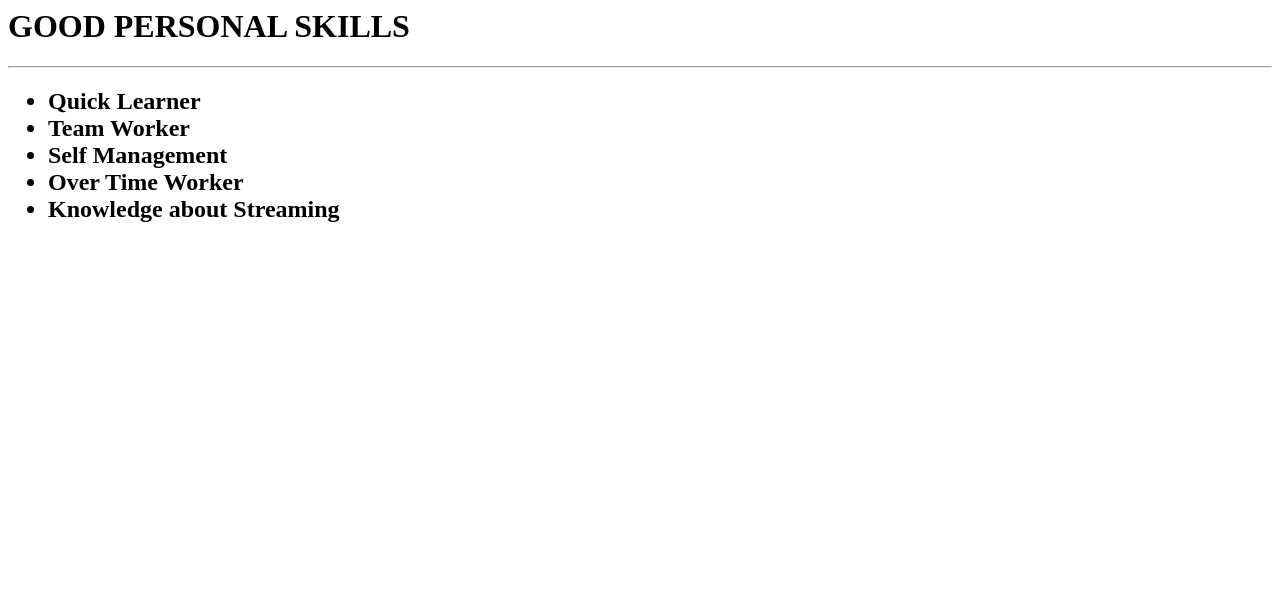
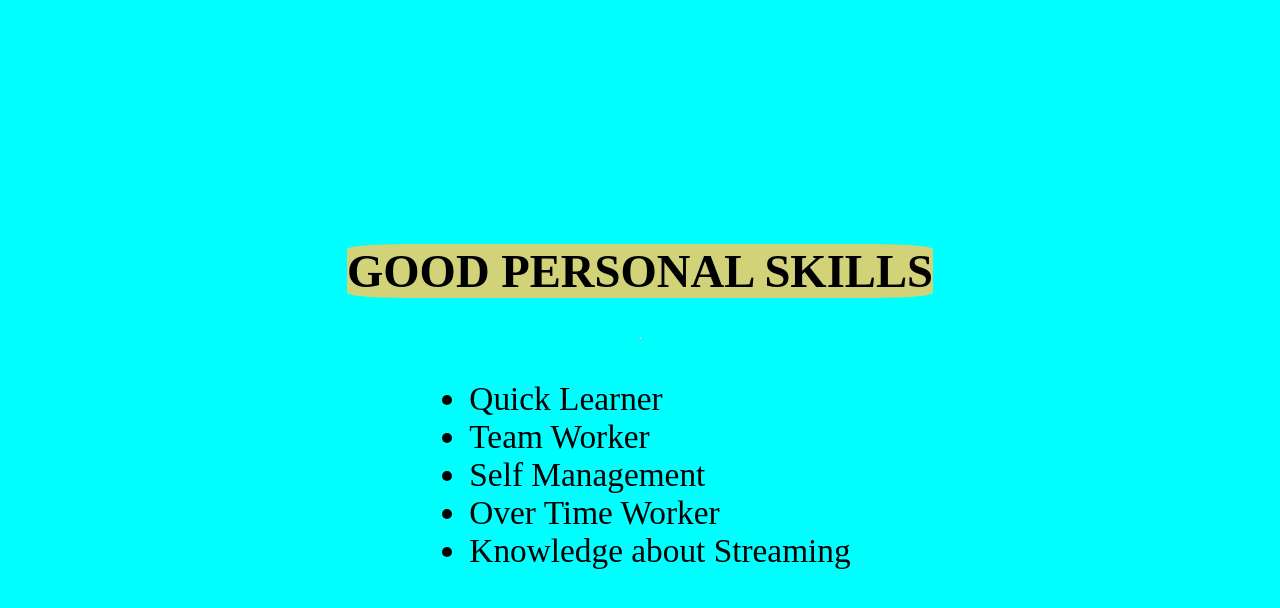
Before and after one commit to ashrarffff/ASHRAF-RESUME, a plain HTML site: page good.html in a window 1280 px wide. Drawn offline with Linux system fonts and the light colour scheme.

Commit message:
Update good.html

```diff
--- a/good.html
+++ b/good.html
@@ -1,12 +1,46 @@
-<h1>GOOD PERSONAL SKILLS</h1>
+<!DOCTYPE html>
+<html lang="en">
+<head>
+    <meta charset="UTF-8">
+    <meta name="viewport" content="width=device-width, initial-scale=1.0">
+    <title>skills</title>
+    <style>
+        body{
+            background-color: aqua;
+        }
+        .good{
+            background-color: aqua;
+            display: flex;
+            flex-direction: column;
+            justify-content: center;
+           align-items: center;
+           height: 100vh;
+
+
+        }
+        h1{
+            font-size: 35pt;
+            background-color: rgb(210, 210, 121);
+            border-radius: 10%;
+        }
+        ul{
+            font-size: 25pt;
+        }
+    </style>
+</head>
+<body>
+    <div class="good">
+    <h1>GOOD PERSONAL SKILLS</h1>
 <hr />
 
 <ul>
-    <h2>
         <li>Quick Learner</li>
         <li>Team Worker</li>
         <li>Self Management</li>
         <li>Over Time Worker</li>
         <li>Knowledge about Streaming</li>
-    </h2>
+
 </ul>
+</div>
+</body>
+</html>
```
